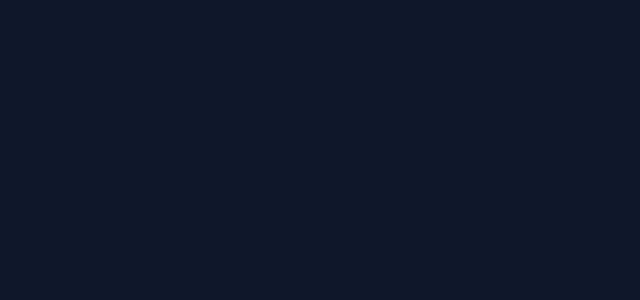
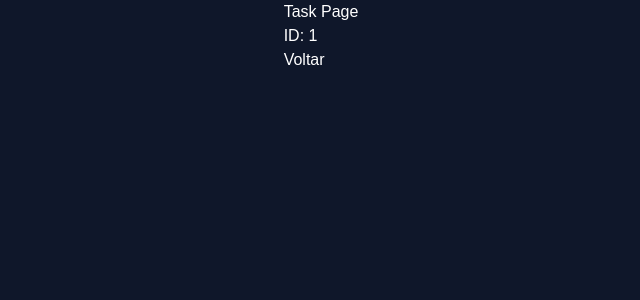
Before and after one commit to guilhermepk/tasker, a React (Vite) app in the folder src/renderer/: page /#/task/1 in a window 1280 px wide. Before the commit this address had no page. Shown: the top 300 px of the page, without its empty margins (319-959 px from the left). Built offline with nearby package versions, Linux system fonts and the light colour scheme; a web font is replaced by a local one.

Commit message:
página da task

```diff
--- a/src/renderer/src/App.tsx
+++ b/src/renderer/src/App.tsx
@@ -1,11 +1,13 @@
 import { HashRouter, Routes, Route } from 'react-router-dom';
 import HomePage from './pages/home/HomePage';
+import TaskPage from './pages/task/TaskPage';
 
 export default function App() {
   return (
     <HashRouter>
       <Routes>
         <Route path="/" element={<HomePage />} />
+        <Route path="/task/:id" element={<TaskPage />} />
       </Routes>
     </HashRouter>
   )
--- a/src/renderer/src/pages/home/components/TaskItem.tsx
+++ b/src/renderer/src/pages/home/components/TaskItem.tsx
@@ -1,5 +1,6 @@
 import React, { useState, useRef, useEffect } from 'react'
 import { Trash2, CheckCircle2, Circle, ChevronRight, ChevronDown, Plus, Pencil } from 'lucide-react'
+import { useNavigate } from 'react-router-dom'
 import { Button } from '../../../components/Button'
 import { TaskInFindAllTasksResponse } from '@shared/models/responses/tasks/find-all-tasks.response'
 import { TaskForm } from './TaskForm'
@@ -21,6 +22,7 @@ interface TaskItemProps {
 }
 
 export function TaskItem(props: TaskItemProps) {
+  const navigate = useNavigate();
   const [newSubtaskTitle, setNewSubtaskTitle] = useState('');
   const [isEditing, setIsEditing] = useState(false);
   const [editTitle, setEditTitle] = useState('');
@@ -108,10 +110,9 @@ export function TaskItem(props: TaskItemProps) {
         }}
         className={`group p-4 flex items-center justify-between cursor-pointer transition-colors duration-200 ${isDragOver ? 'bg-indigo-900/50 border-2 border-indigo-500 rounded-lg' : 'hover:bg-slate-700/30'
           }`}
-        title={props.task.completed ? 'Tornar pendente' : 'Concluir'}
         onClick={(e) => {
           e.stopPropagation();
-          props.onUpdate({ ...props.task, completed: !props.task.completed });
+          navigate(`/task/${props.task.id}`);
         }}
       >
         <div className="flex items-center gap-4 grow py-2 -my-2">
@@ -132,7 +133,14 @@ export function TaskItem(props: TaskItemProps) {
             </button>
           )}
 
-          <div className="relative">
+          <div
+            className="relative cursor-pointer"
+            onClick={(e) => {
+              e.stopPropagation();
+              props.onUpdate({ ...props.task, completed: !props.task.completed });
+            }}
+            title={props.task.completed ? 'Tornar pendente' : 'Concluir'}
+          >
             {props.task.completed ? (
               <>
                 <CheckCircle2 className="w-6 h-6 text-green-400 group-hover:opacity-0 transition-opacity duration-200" />
--- /dev/null
+++ b/src/renderer/src/pages/task/TaskPage.tsx
@@ -0,0 +1,20 @@
+import { useNavigate, useParams } from "react-router-dom";
+
+export default function TaskPage() {
+  const { id } = useParams();
+  const navigate = useNavigate();
+
+  return (
+    <div>
+      <h1>Task Page</h1>
+      <p> ID: {id} </p>
+
+      <button
+        className={`px-2 py-1 rounded bg-blue-600 cursor-pointer`}
+        onClick={() => navigate(-1)}
+      >
+        Voltar
+      </button>
+    </div>
+  );
+}
```
